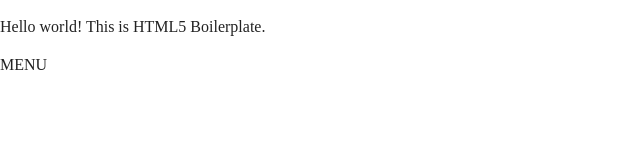
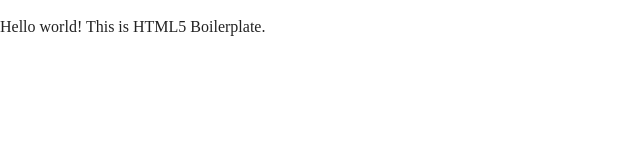
Before and after one commit to MikeMcChillin/H5BP-Compass, a plain HTML site: page index.html in a window 1280 px wide. Shown: the full height of the page, 0-640 px from the left. Drawn offline with nearby package versions, Linux system fonts and the light colour scheme.

```diff
--- a/index.html
+++ b/index.html
@@ -35,7 +35,6 @@
         <![endif]-->
         <div class="container">
             <p>Hello world! This is HTML5 Boilerplate.</p>
-            <nav>MENU</nav>
         </div>
 
 
```
Also changed, not shown: img/logo.png (deleted).
